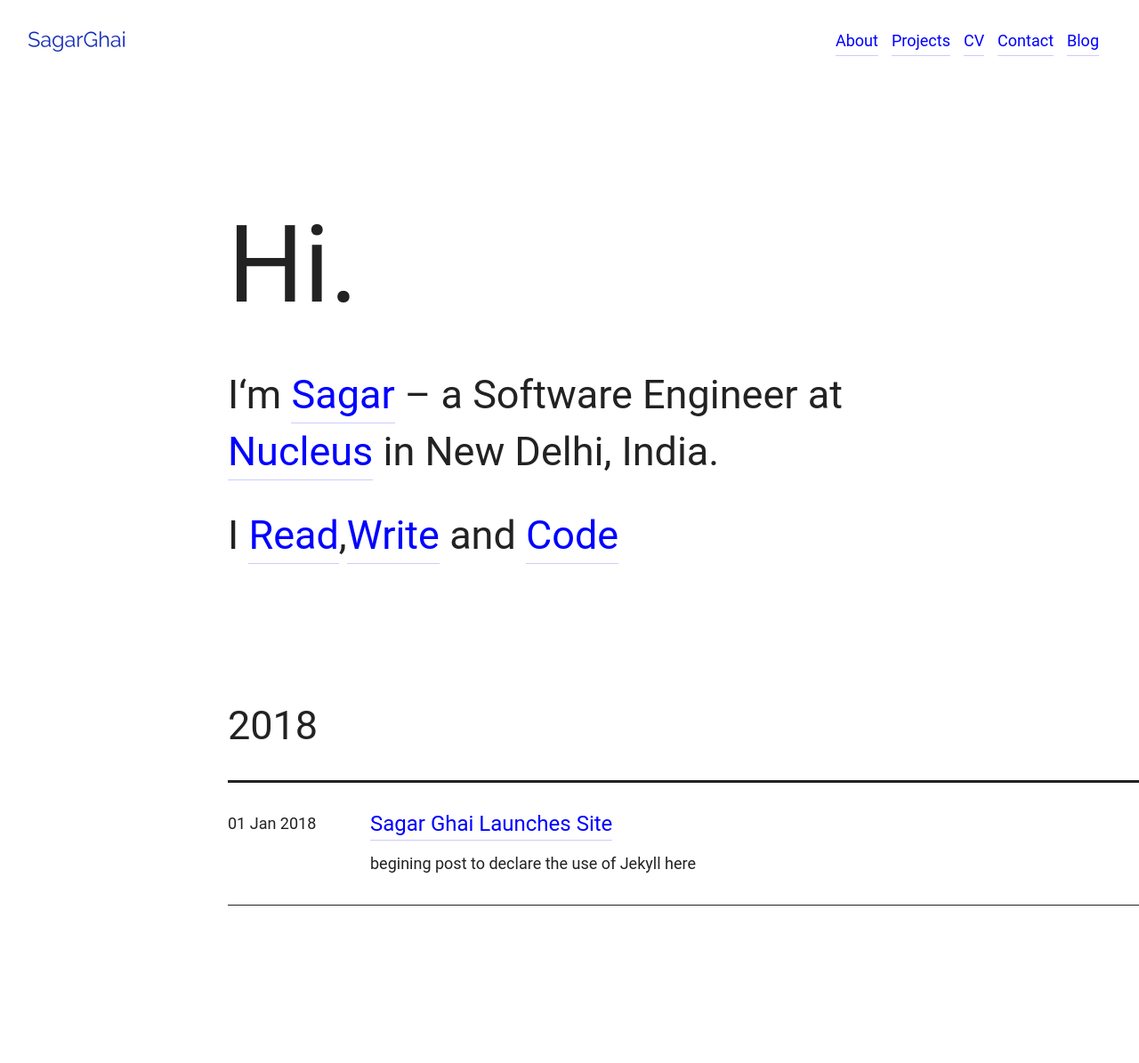
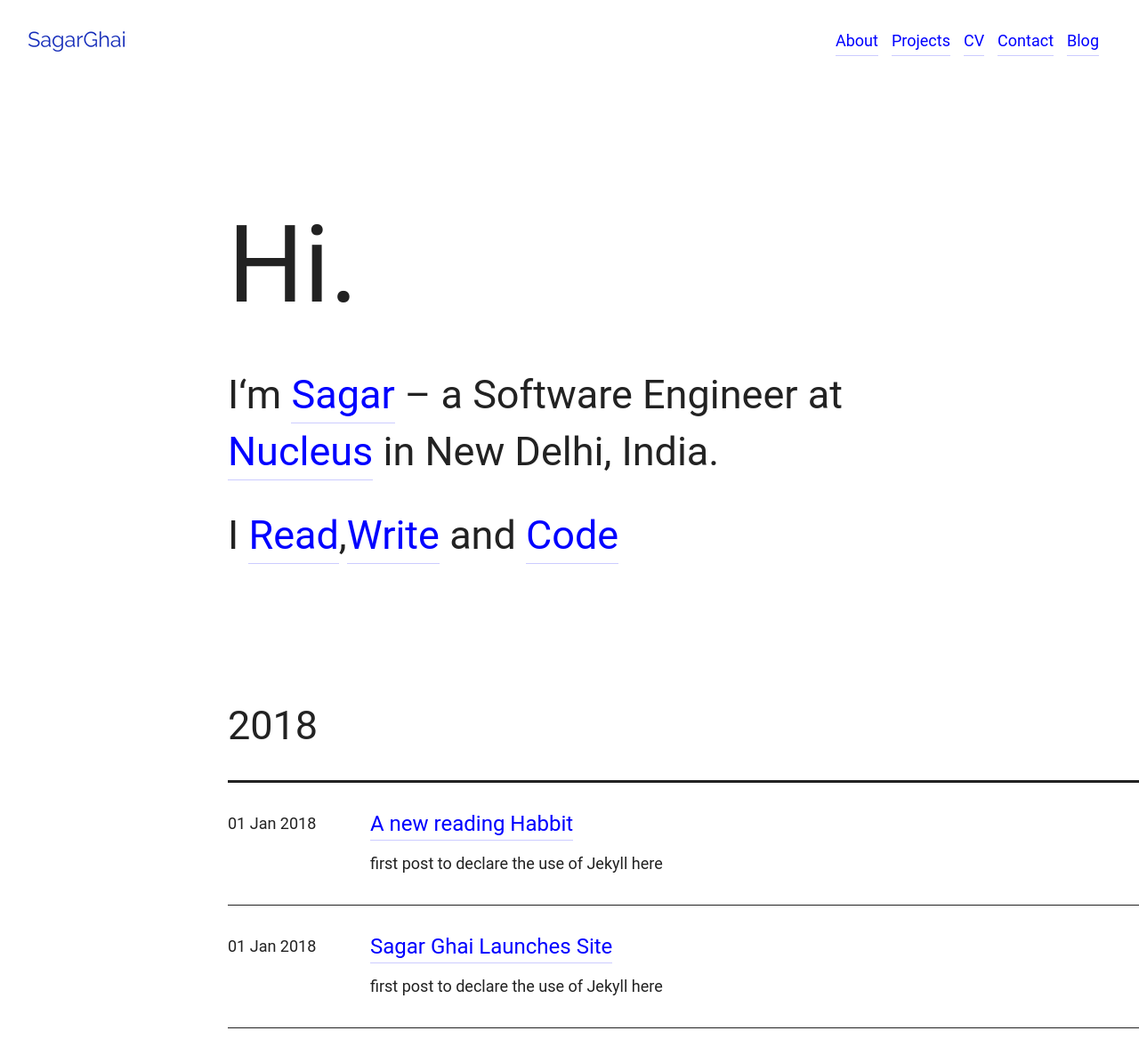
Before and after one commit to sagarghai/sagarghai.github.io, a Jekyll site: the page built from index.html, in a window 1280 px wide and 1396 px high. Shown: the top 1195 px of the window at 89% size. Built offline with Jekyll 4.4.1, drawn with Linux system fonts in a browser that asks for light colours.

Commit message:
second blog

```diff
--- a/_layouts/default.html
+++ b/_layouts/default.html
@@ -21,7 +21,7 @@
     <div class="nav">
         <h1 class="nav-logo">
     <a href="/">
-      <img src="images/logo.png" alt="SagarGhai">
+      <img src="/images/logo.png" alt="SagarGhai">
     </a>
   </h1>
         <ul class="nav-menu">
--- a/_posts/2018-01-01-site-launch.md
+++ b/_posts/2018-01-01-site-launch.md
@@ -2,7 +2,7 @@
 layout: post
 title: "Sagar Ghai Launches Site"
 date: 2018-01-01
-description: begining post to declare the use of Jekyll here
+description: first post to declare the use of Jekyll here
 ---
 
 Well. Finally got around to putting this old website together. Neat thing about it - powered by [Jekyll](http://jekyllrb.com) and I can use Markdown to author my posts. It actually is a lot easier than I thought it was going to be.
--- /dev/null
+++ b/_posts/2018-01-02-A-new-reading-habbit.md
@@ -0,0 +1,10 @@
+---
+layout: post
+title: "A new reading Habbit"
+date: 2018-01-01
+description: first post to declare the use of Jekyll here
+---
+
+**Alrighty!**
+
+This is going to be my second post for the blog and it has quite some insteresting things that i wish to share.
```
Also changed, not shown: _posts/Site_Launch.md (deleted, +0 -7 lines).
